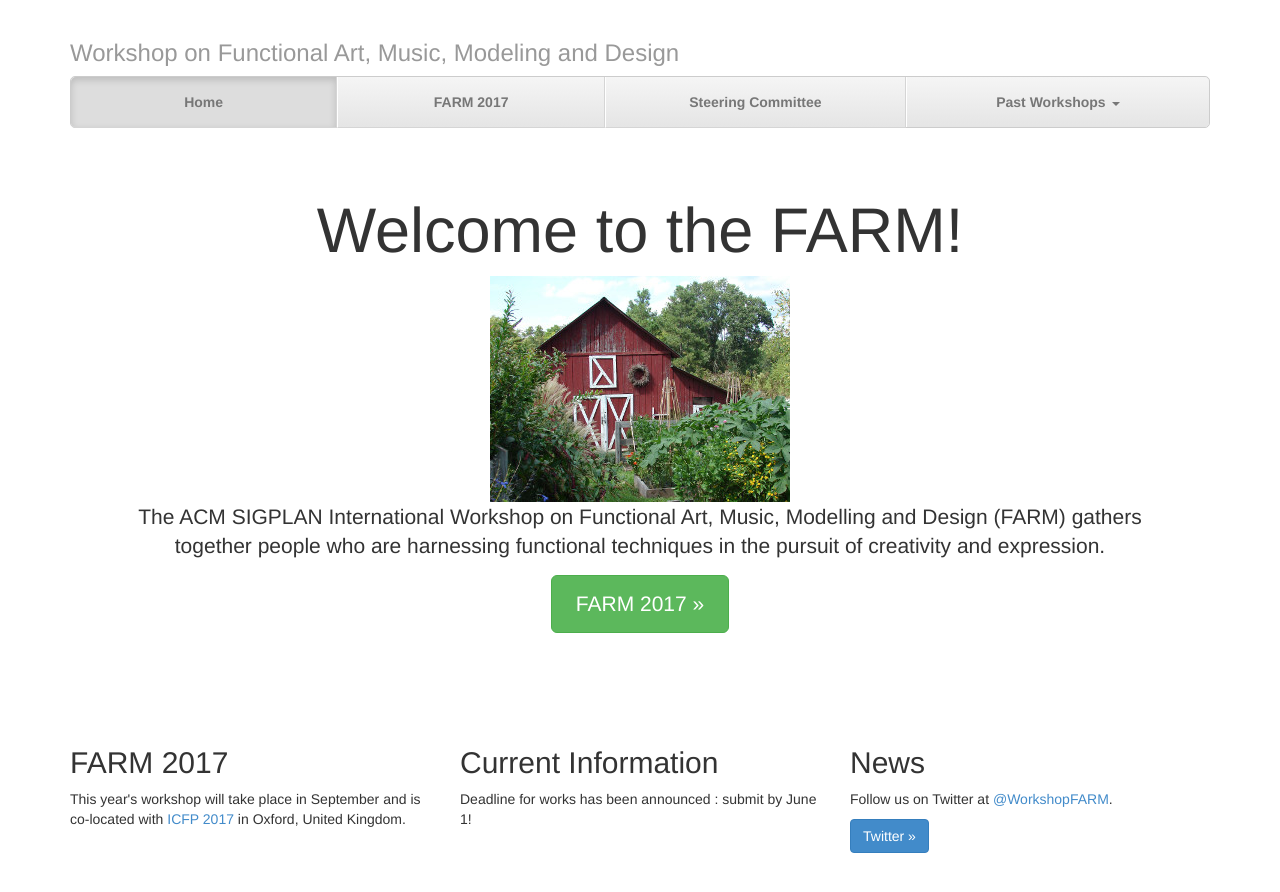
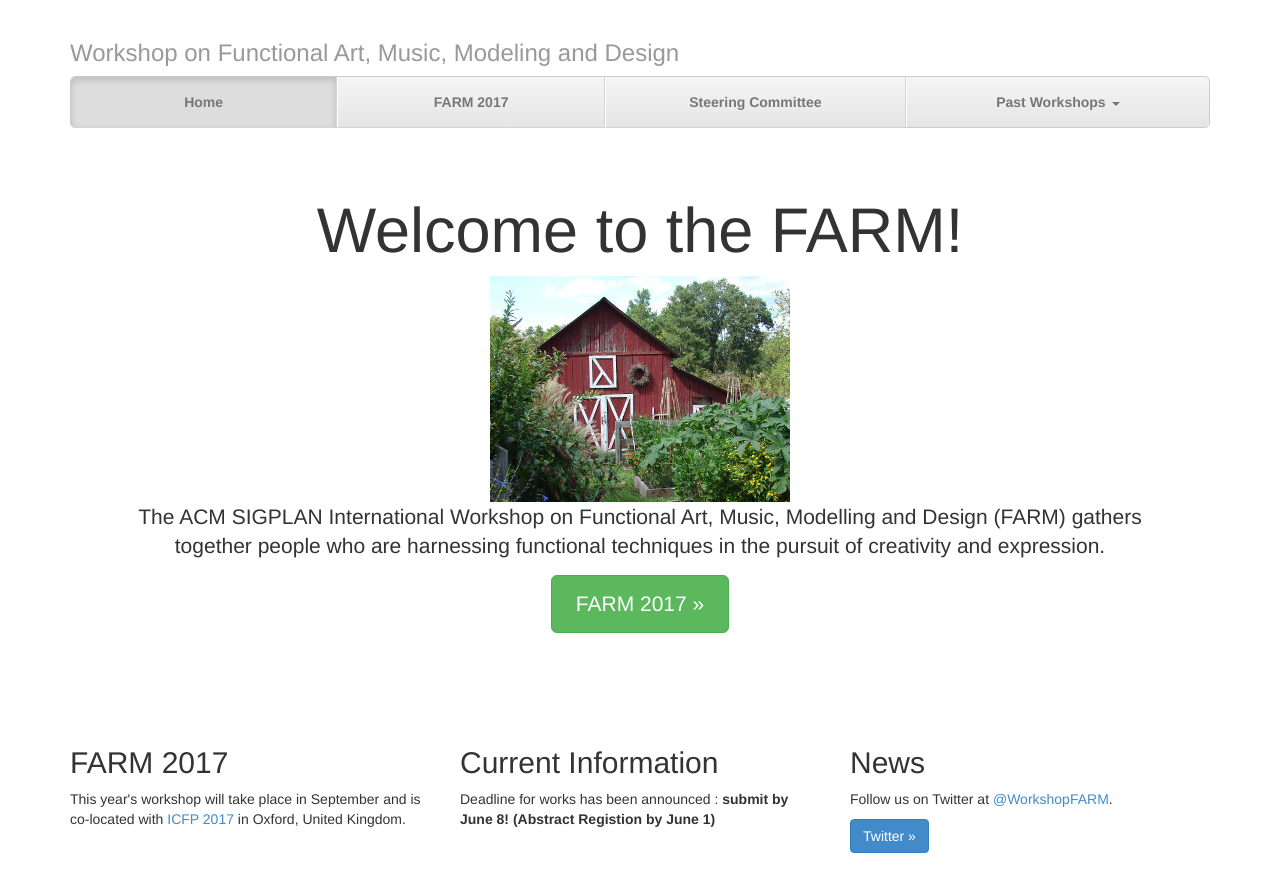
Before and after one commit to functional-art/functional-art.github.com, a Jekyll site: the page built from index.html, in a window 1280 px wide. Shown: the top 892 px of the page. Built offline with Jekyll 4.4.1, drawn with Linux system fonts in a browser that asks for light colours; nearby versions of some CDN libraries.

Commit message:
autocommit

```diff
--- a/index.html
+++ b/index.html
@@ -69,7 +69,7 @@ functional techniques in the pursuit of creativity and expression.
        </div>
         <div class="col-lg-4">
 	  <h2>Current Information</h2>
-	  <p>Deadline for works has been announced : submit by June 1!</p>
+	  <p>Deadline for works has been announced : <b>submit by June 8! (Abstract Registion by June 1)</b></p>
        </div>
         <div class="col-lg-4">
           <h2>News</h2>
```
